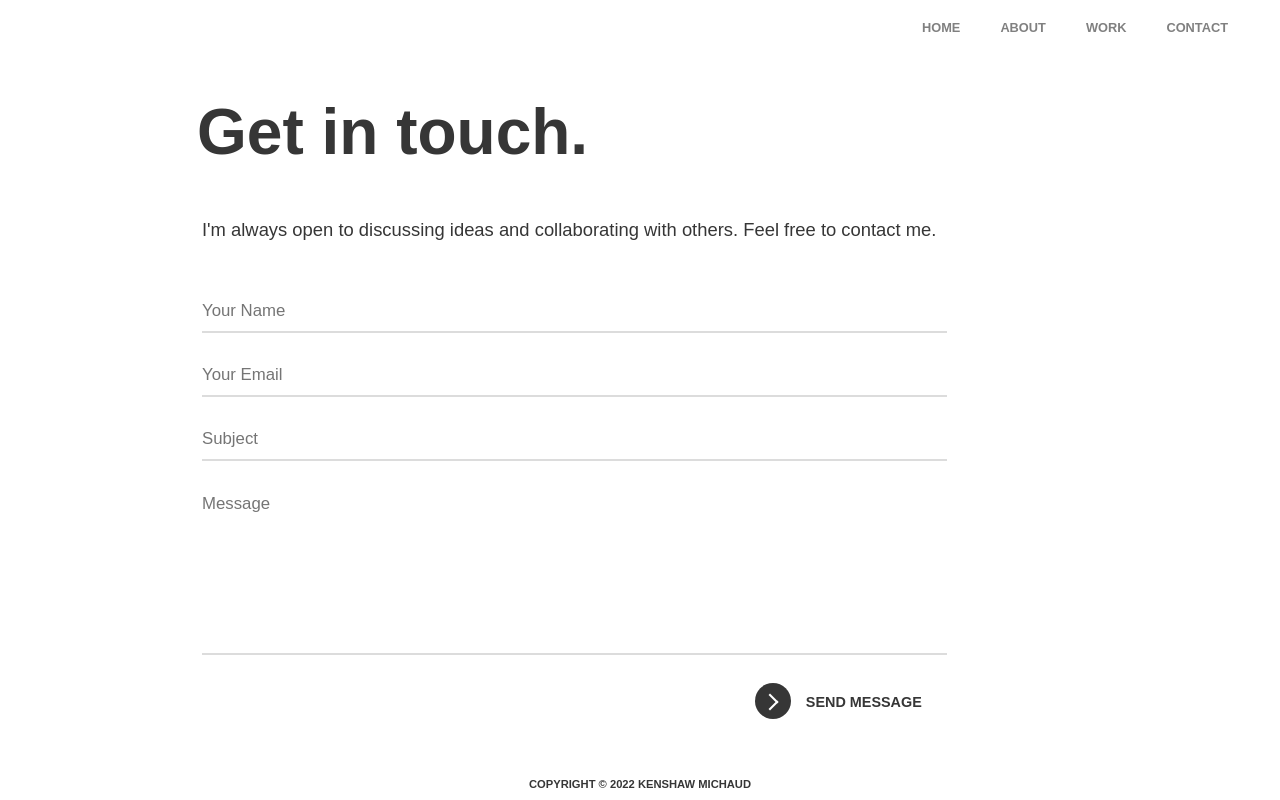
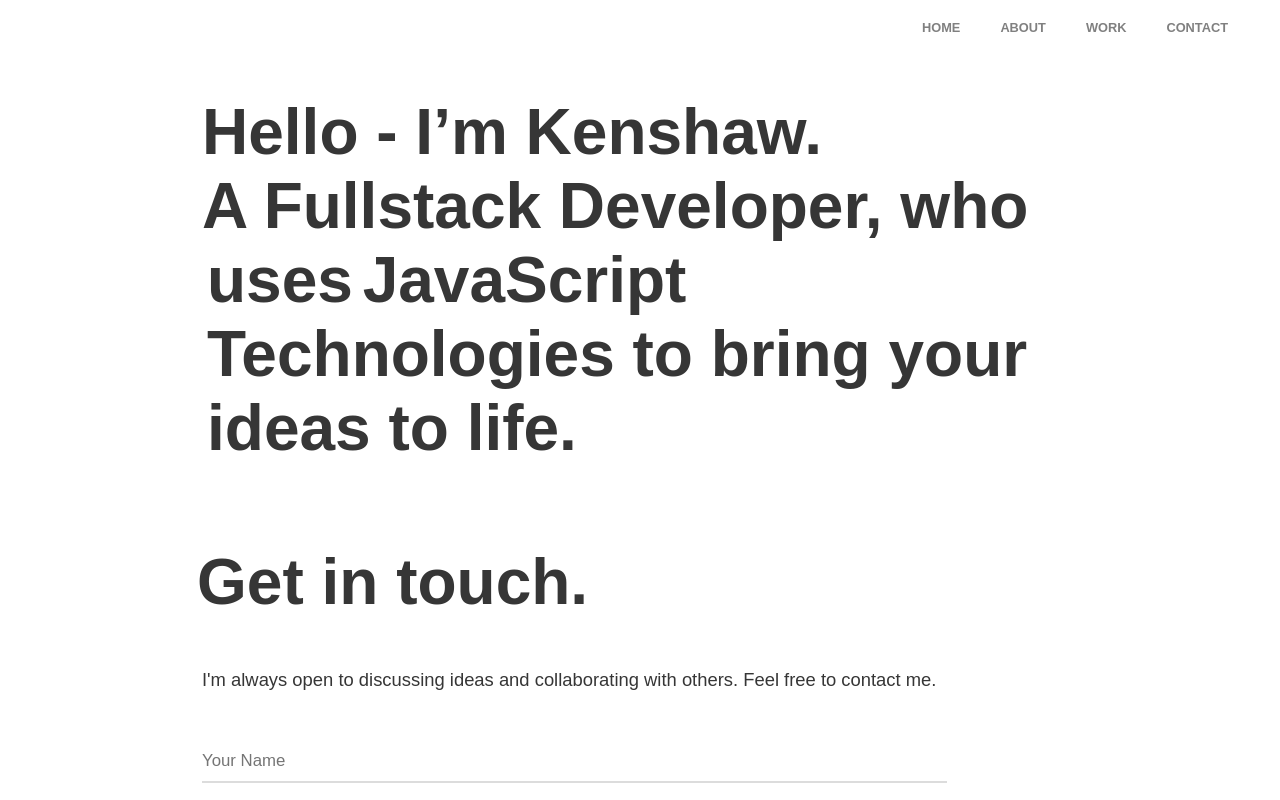
Before and after one commit to ken862734801/ken862734801.github.io, a React (Create React App) app: page / in a window 1280 px wide. Shown: the top 800 px of the page. Built offline with nearby package versions, Linux system fonts and the light colour scheme.

Commit message:
Add h1 text to hero section of home page

```diff
--- a/src/App.css
+++ b/src/App.css
@@ -7,6 +7,7 @@
   box-sizing: border-box;
   font-family: Arial, Helvetica, sans-serif;
 }
+
 .container{
   position:relative;
   min-height:100vh;
--- a/src/App.js
+++ b/src/App.js
@@ -2,6 +2,7 @@ import './App.css';
 import { BrowserRouter, Routes, Route, NavLink } from "react-router-dom";
 import Header from './components/Header'
 import Contact from './components/Contact';
+import Home from './components/Home';
 import Footer from './components/Footer';
 
 function App() {
@@ -9,6 +10,7 @@ function App() {
   return (
     <div className='container' id="container">
       <Header/>
+      <Home/>
       <Contact/>
       <Footer/>
     </div>
--- a/src/components/Contact/contact.css
+++ b/src/components/Contact/contact.css
@@ -12,9 +12,7 @@ h1{
     color:var(--font);
     text-indent: -5px;
 }
-/* main{
-    min-height:100vh;
-} */
+
 .contact-container {
     width:70%;
     min-width:400px;
@@ -101,9 +99,9 @@ button {
   }
   button.submit-button .circle .icon.arrow {
     transition: all 0.45s cubic-bezier(0.65, 0, 0.076, 1);
-    left: 0.55rem;
-    width: 0.85rem;
-    height: 0.1rem;
+    left: 0.50rem;
+    width: 0.90rem;
+    height: 0.065rem;
     background: none;
   }
   button.submit-button .circle .icon.arrow::before {
@@ -111,8 +109,8 @@ button {
     content: "";
     top: -0.25rem;
     right: 0.0625rem;
-    width: 0.625rem;
-    height: 0.625rem;
+    width: 0.525rem;
+    height: 0.525rem;
     border-top: 0.125rem solid #fff;
     border-right: 0.125rem solid #fff;
     transform: rotate(45deg);
@@ -128,7 +126,7 @@ button {
     margin: 0 0 0 1.65rem;
     color: var(--font);
     font-weight: 700;
-    line-height: 1;
+    line-height: .88;
     font-size:0.90em;
     text-align: center;
     text-transform: uppercase;
--- a/src/components/Footer/footer.css
+++ b/src/components/Footer/footer.css
@@ -8,7 +8,8 @@ footer{
     left:0;
     text-align: center;
     width:100%;
-    padding:10px 0px;
+    padding:20px 0px;
+    z-index:1000;
 }
 .footer-container{
     display:flex;
@@ -22,5 +23,5 @@ footer{
     color:var(--font);
     font-weight: bold;
     font-family: Arial, Helvetica, sans-serif;
-    font-size: 0.70em;
+    font-size: 0.75em;
 }
--- /dev/null
+++ b/src/components/Home/home.css
@@ -0,0 +1,56 @@
+.hero-container{
+    padding:40px 15px;
+    width:70%;
+    min-width:380px;
+    margin: 0 auto;
+}
+#home-page{
+    animation: fadein 1s;
+    -moz-animation: fadein 1s; /* Firefox */
+    -webkit-animation: fadein 1s; /* Safari and Chrome */
+    -o-animation: fadein 1s; /* Opera */
+}
+.indent{
+    margin-left:-8px;
+}
+
+  @keyframes fadein {
+    from {
+        opacity:0;
+    }
+    to {
+        opacity:1;
+    }
+}
+@-moz-keyframes fadein { /* Firefox */
+    from {
+        opacity:0;
+    }
+    to {
+        opacity:1;
+    }
+}
+@-webkit-keyframes fadein { /* Safari and Chrome */
+    from {
+        opacity:0;
+    }
+    to {
+        opacity:1;
+    }
+}
+@-o-keyframes fadein { /* Opera */
+    from {
+        opacity:0;
+    }
+    to {
+        opacity: 1;
+    }
+}
+@media screen and (max-width: 767px) {
+    h1{
+        font-size: 3.5em;
+    }
+    .hero-container{
+        padding:40px 0px;
+    }
+}
--- /dev/null
+++ b/src/components/Home/index.jsx
@@ -0,0 +1,15 @@
+import React from "react";
+import './home.css';
+
+function Home(){
+    return(
+        <main className='home-page' id='home-page'>
+            <section className="hero-container">
+                <h1>Hello - I’m Kenshaw.</h1>
+                <h1>A Fullstack Developer, who uses <span className="indent">JavaScript</span> Technologies to bring your ideas to life.</h1>
+            </section>
+        </main>
+    )
+}
+
+export default Home;
```
